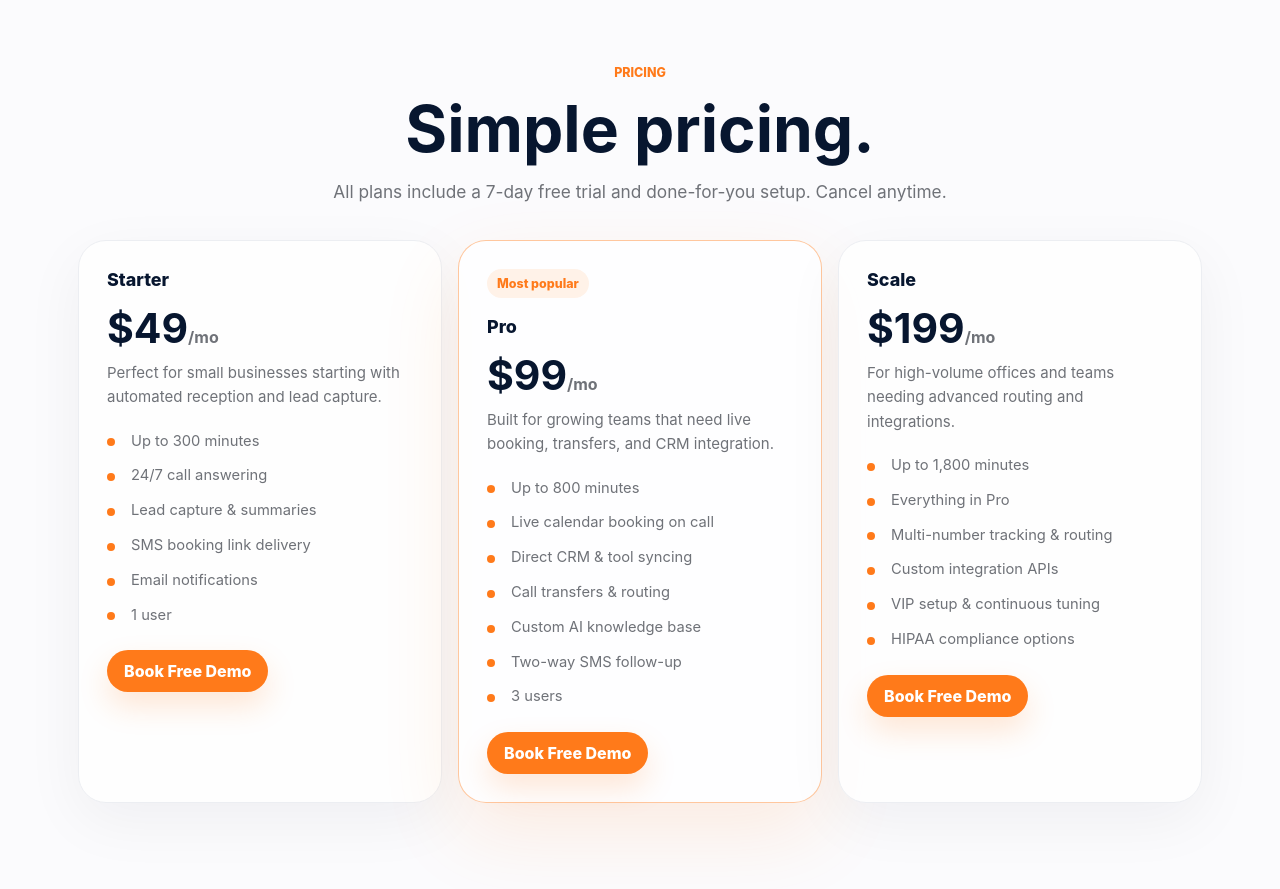
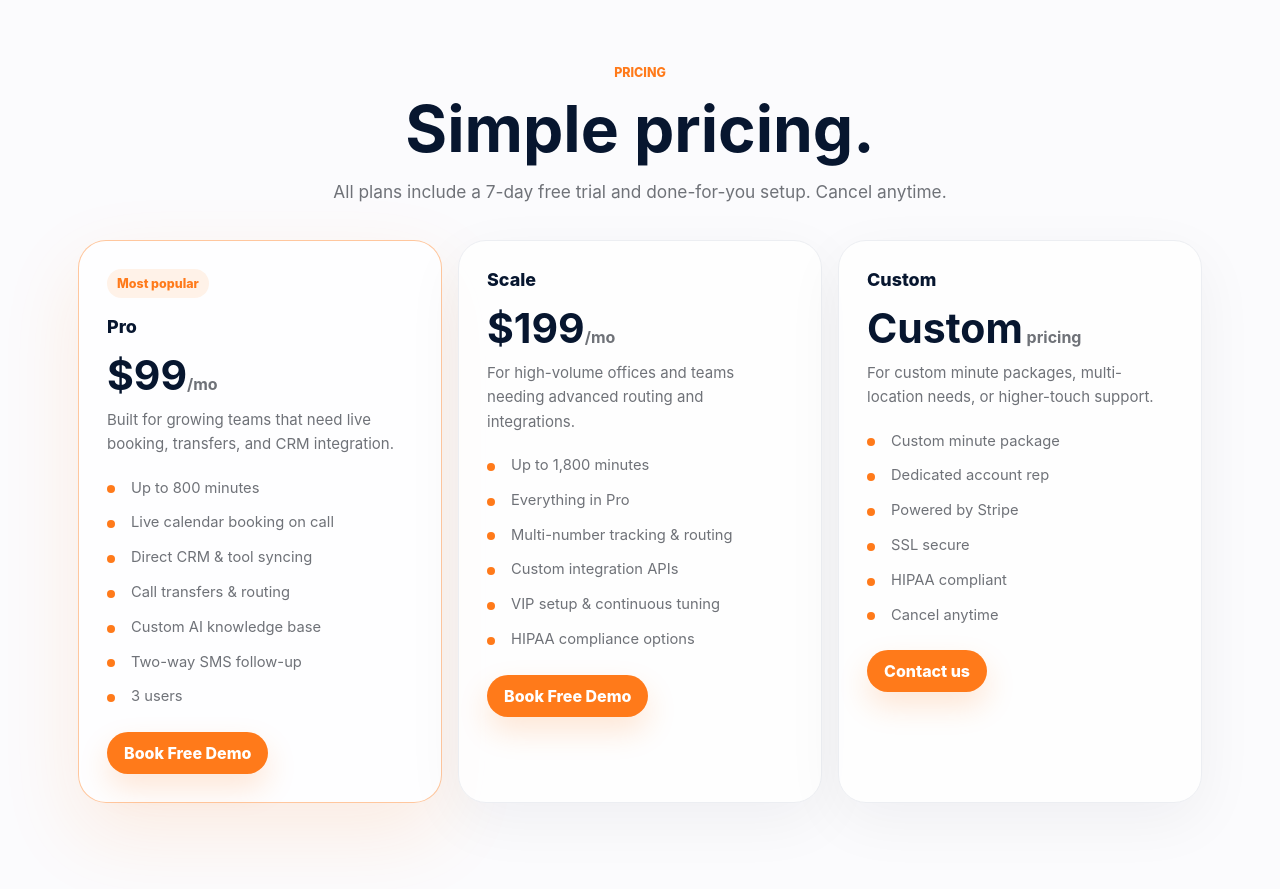
Before and after one commit to darsh7893/orangeweb.io, a PHP site: page / in a window 1280 px wide. Shown: the part 5611-6500 px from the top of the page. Run offline with PHP 8.4, Linux system fonts and the light colour scheme; some libraries are stand-ins or nearby versions.

Commit message:
Update OrangeWeb pricing plans to Pro, Scale, and Custom

```diff
--- a/index.php
+++ b/index.php
@@ -377,20 +377,6 @@
           <p>All plans include a 7-day free trial and done-for-you setup. Cancel anytime.</p>
         </div>
         <div class="pricing-grid">
-          <article>
-            <span>Starter</span>
-            <strong>$49<span>/mo</span></strong>
-            <p>Perfect for small businesses starting with automated reception and lead capture.</p>
-            <ul>
-              <li>Up to 300 minutes</li>
-              <li>24/7 call answering</li>
-              <li>Lead capture &amp; summaries</li>
-              <li>SMS booking link delivery</li>
-              <li>Email notifications</li>
-              <li>1 user</li>
-            </ul>
-            <a href="#brief">Book Free Demo</a>
-          </article>
           <article class="popular">
             <em>Most popular</em>
             <span>Pro</span>
@@ -420,6 +406,20 @@
               <li>HIPAA compliance options</li>
             </ul>
             <a href="#brief">Book Free Demo</a>
+          </article>
+          <article>
+            <span>Custom</span>
+            <strong>Custom<span> pricing</span></strong>
+            <p>For custom minute packages, multi-location needs, or higher-touch support.</p>
+            <ul>
+              <li>Custom minute package</li>
+              <li>Dedicated account rep</li>
+              <li>Powered by Stripe</li>
+              <li>SSL secure</li>
+              <li>HIPAA compliant</li>
+              <li>Cancel anytime</li>
+            </ul>
+            <a href="./about">Contact us</a>
           </article>
         </div>
       </section>
```
